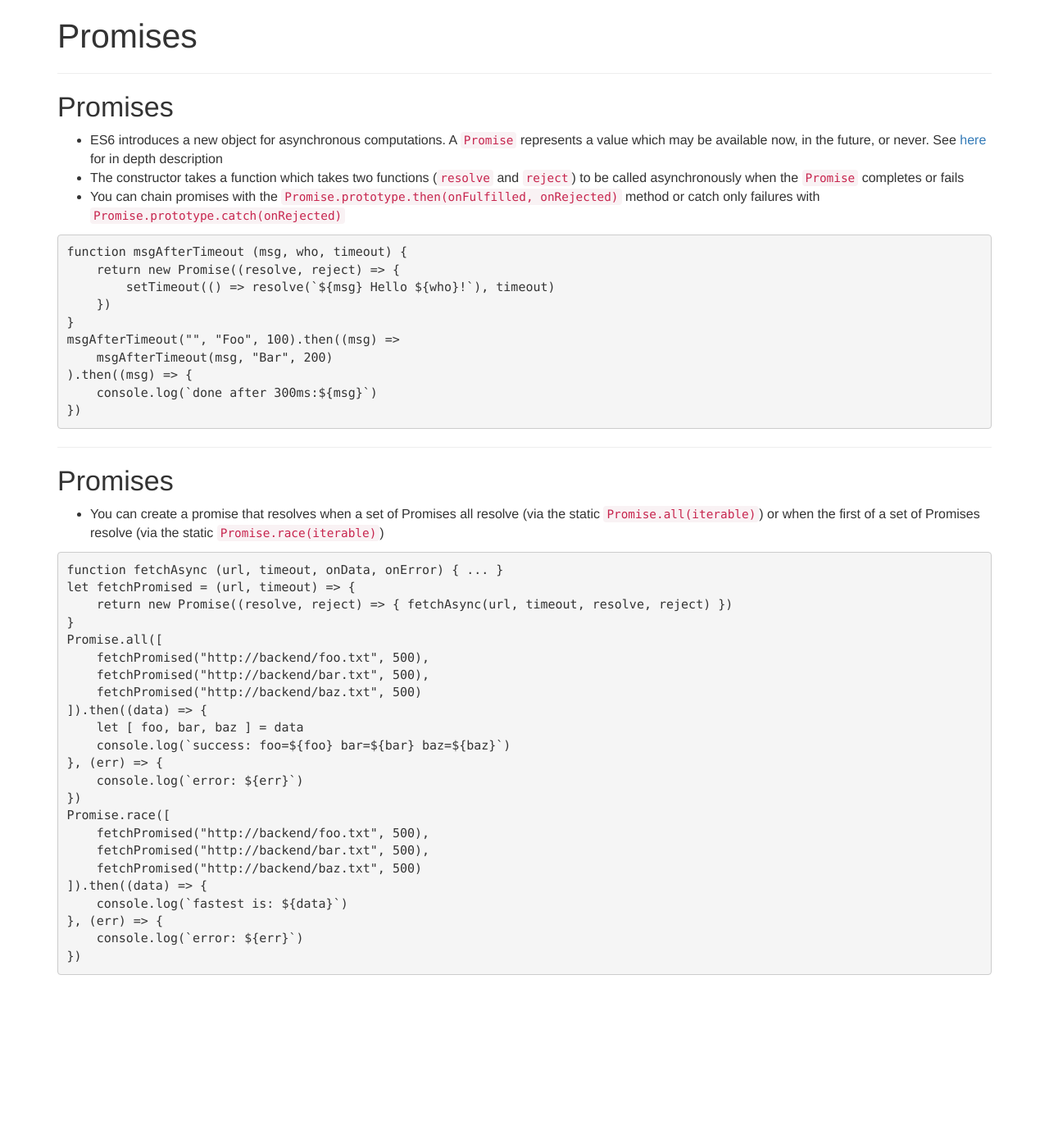
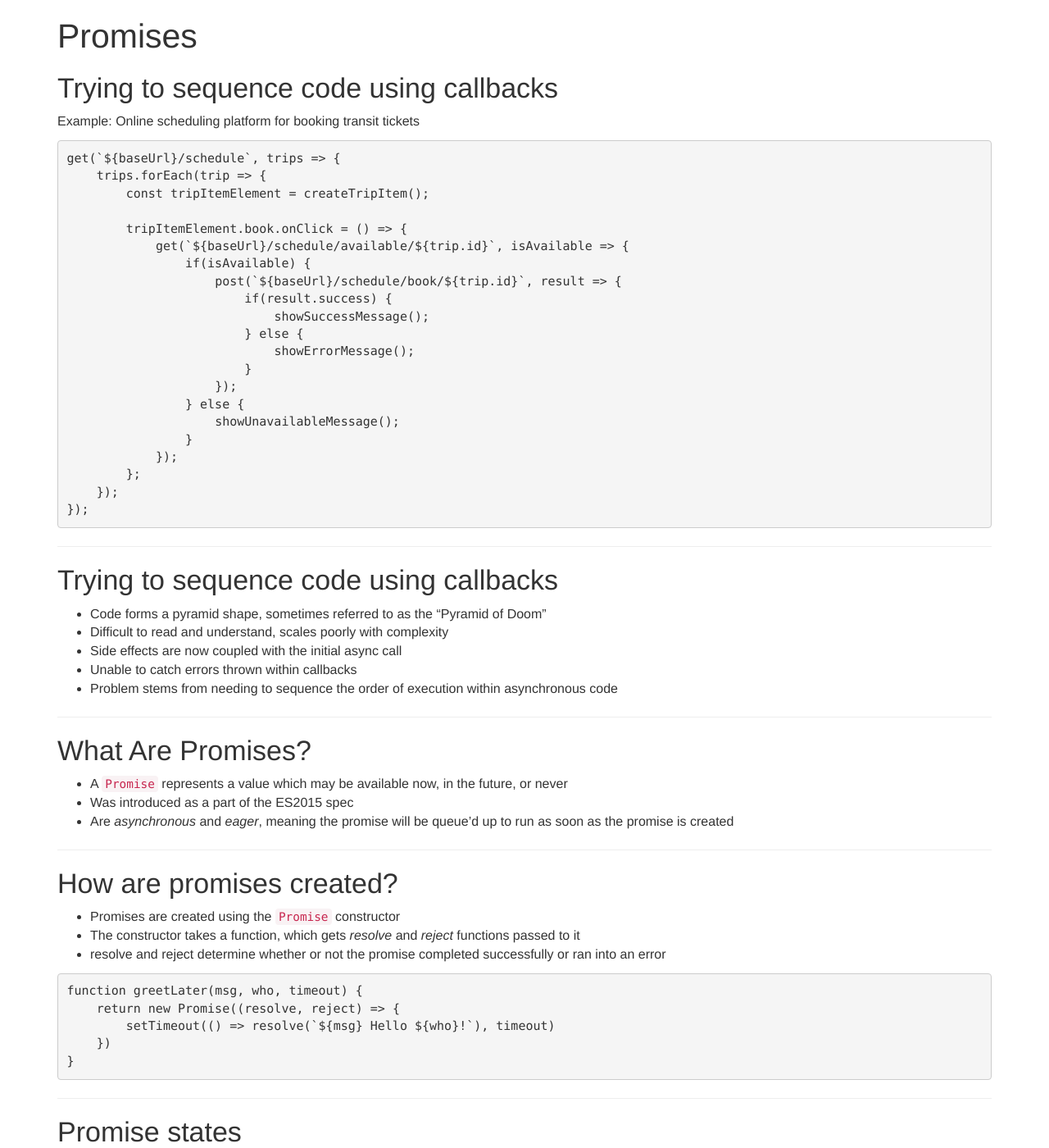
Before and after one commit to rangle/js-training, a Jekyll site: the page built from promises.md, in a window 1280 px wide and 1400 px high. Shown: the whole window at 82% size. Built offline with Jekyll 4.4.1, drawn with Linux system fonts in a browser that asks for light colours; some of the changed text lies outside the part shown.

Commit message:
update promise content

````diff
--- a/promises.md
+++ b/promises.md
@@ -4,55 +4,185 @@ title: "Promises"
 permalink: /promises/
 ---
 
+
+## Trying to sequence code using callbacks
+
+Example: Online scheduling platform for booking transit tickets
+
+```
+get(`${baseUrl}/schedule`, trips => {
+    trips.forEach(trip => {
+        const tripItemElement = createTripItem();
+
+        tripItemElement.book.onClick = () => {
+            get(`${baseUrl}/schedule/available/${trip.id}`, isAvailable => {
+                if(isAvailable) {
+                    post(`${baseUrl}/schedule/book/${trip.id}`, result => {
+                        if(result.success) {
+                            showSuccessMessage();
+                        } else {
+                            showErrorMessage();
+                        }
+                    });
+                } else {
+                    showUnavailableMessage();
+                }
+            });
+        };
+    });
+});
+```
+
 ---
 
-## Promises
+## Trying to sequence code using callbacks
 
-- ES6 introduces a new object for asynchronous computations.  A `Promise` represents a value which may be available now, in the future, or never.  See [here](https://developer.mozilla.org/en-US/docs/Web/JavaScript/Reference/Global_Objects/Promise) for in depth description
-- The constructor takes a function which takes two functions (`resolve` and `reject`) to be called asynchronously when the `Promise` completes or fails
-- You can chain promises with the `Promise.prototype.then(onFulfilled, onRejected)` method or catch only failures with `Promise.prototype.catch(onRejected)`
+- Code forms a pyramid shape, sometimes referred to as the "Pyramid of Doom"
+- Difficult to read and understand, scales poorly with complexity
+- Side effects are now coupled with the initial async call
+- Unable to catch errors thrown within callbacks
+- Problem stems from needing to sequence the order of execution within asynchronous code
+
+---
+
+## What Are Promises?
+
+- A `Promise` represents a value which may be available now, in the future, or never
+- Was introduced as a part of the ES2015 spec
+- Are _asynchronous_ and _eager_, meaning the promise will be queue'd up to run as soon as the promise is created
+
+---
+
+## How are promises created?
+
+- Promises are created using the `Promise` constructor
+- The constructor takes a function, which gets _resolve_ and _reject_ functions passed to it
+- resolve and reject determine whether or not the promise completed successfully or ran into an error
 
 ```js
-function msgAfterTimeout (msg, who, timeout) {
+function greetLater(msg, who, timeout) {
     return new Promise((resolve, reject) => {
         setTimeout(() => resolve(`${msg} Hello ${who}!`), timeout)
     })
 }
-msgAfterTimeout("", "Foo", 100).then((msg) =>
-    msgAfterTimeout(msg, "Bar", 200)
-).then((msg) => {
-    console.log(`done after 300ms:${msg}`)
+```
+
+---
+
+## Promise states
+
+- Promises are always in one of three states:
+    - __fulfilled__, the promise has completed running successfully
+    - __rejected__, the promise has failed to complete
+    - __pending__, the promise has yet to be fulfilled or rejected
+
+---
+
+## Sequencing Code With Promises
+
+- code can be sequenced using a promise's `then` operator
+- `then` accepts a function with the result of the source promise, and returns either:
+    - a new value to pass down the promise chain
+    - another promise that needs to be fulfilled or rejected before moving the chain forward
+
+```js
+function greetLater(msg, who, timeout) {
+    return new Promise((resolve, reject) => {
+        setTimeout(() => resolve(`${msg} Hello ${who}!`), timeout)
+    })
+}
+greetLater('', 'Foo', 100)
+    .then(msg =>
+        msgAfterTimeout(msg, 'Bar', 200);
+    )
+    .then(msg => {
+        // side effect is separated from rest of the logic!
+        console.log(`done after 300ms:${msg}`)
+    })
+```
+
+---
+
+## Handling Errors
+
+- errors are handled using a promise's `catch` operator
+- accepts a function with the value that as `rejected` or the error thrown
+- breaks the chain
+
+```js
+new Promise((resolve, reject) => {
+    setTimeout(() => {
+        reject(new Error('something bad happened!'));
+    }, 0)
+})
+.then(() => {
+    // this is skipped
+})
+.catch(err => {
+    // this is the error object
+});
+```
+
+```js
+new Promise((resolve, reject) => {
+    setTimeout(() => {
+        throw new Error('something bad happened!');
+    });
+})
+.catch(err => {
+    // same error
 })
 ```
 
 ---
 
-## Promises
+## Things to Avoid
 
-- You can create a promise that resolves when a set of Promises all resolve (via the static `Promise.all(iterable)`) or when the first of a set of Promises resolve (via the static `Promise.race(iterable)`)
+1. Avoid nesting promises within each other
+
+#### Don't
+```js
+new Promise((resolve, reject) => {
+    // do first thing here
+    new Promise((resolve, reject) => {
+        // do second thing here
+        new Promise((resolve, reject) => {
+            // do third thing here
+        });
+    });
+});
+```
+
+#### Do
+```js
+new Promise((resolve, reject) => {
+    // do first thing here
+}).then(step1Result => {
+    // do second thing here
+    return new Promise((resolve, reject) => { });
+}).then(step2Result => {
+    // do third thing here
+    return new Promise((resolve, reject) => { });
+});
+```
+
+---
+
+## Things to Avoid
+
+### 2. Chaining promises that don't rely on each other
+
+#### Don't
 
 ```js
-function fetchAsync (url, timeout, onData, onError) { ... }
-let fetchPromised = (url, timeout) => {
-    return new Promise((resolve, reject) => { fetchAsync(url, timeout, resolve, reject) })
-}
-Promise.all([
-    fetchPromised("http://backend/foo.txt", 500),
-    fetchPromised("http://backend/bar.txt", 500),
-    fetchPromised("http://backend/baz.txt", 500)
-]).then((data) => {
-    let [ foo, bar, baz ] = data
-    console.log(`success: foo=${foo} bar=${bar} baz=${baz}`)
-}, (err) => {
-    console.log(`error: ${err}`)
-})
-Promise.race([
-    fetchPromised("http://backend/foo.txt", 500),
-    fetchPromised("http://backend/bar.txt", 500),
-    fetchPromised("http://backend/baz.txt", 500)
-]).then((data) => {
-    console.log(`fastest is: ${data}`)
-}, (err) => {
-    console.log(`error: ${err}`)
-})
+doThing1()
+    .then(doThing2)
+    .then(doLastThing);
 ```
+
+#### Do
+
+```js
+Promise.all([ doThing1(), doThing2() ])
+    .then(doLastThing);
+```
````
